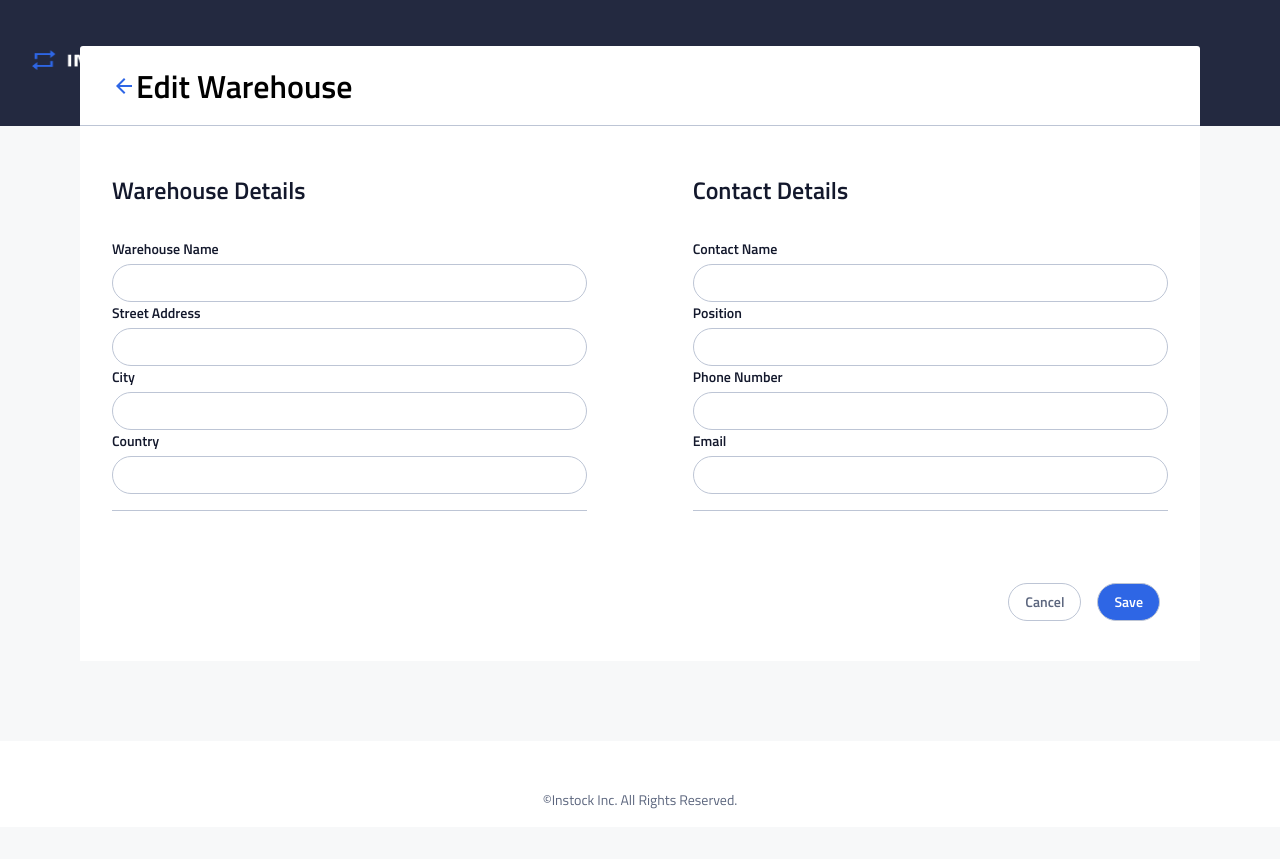
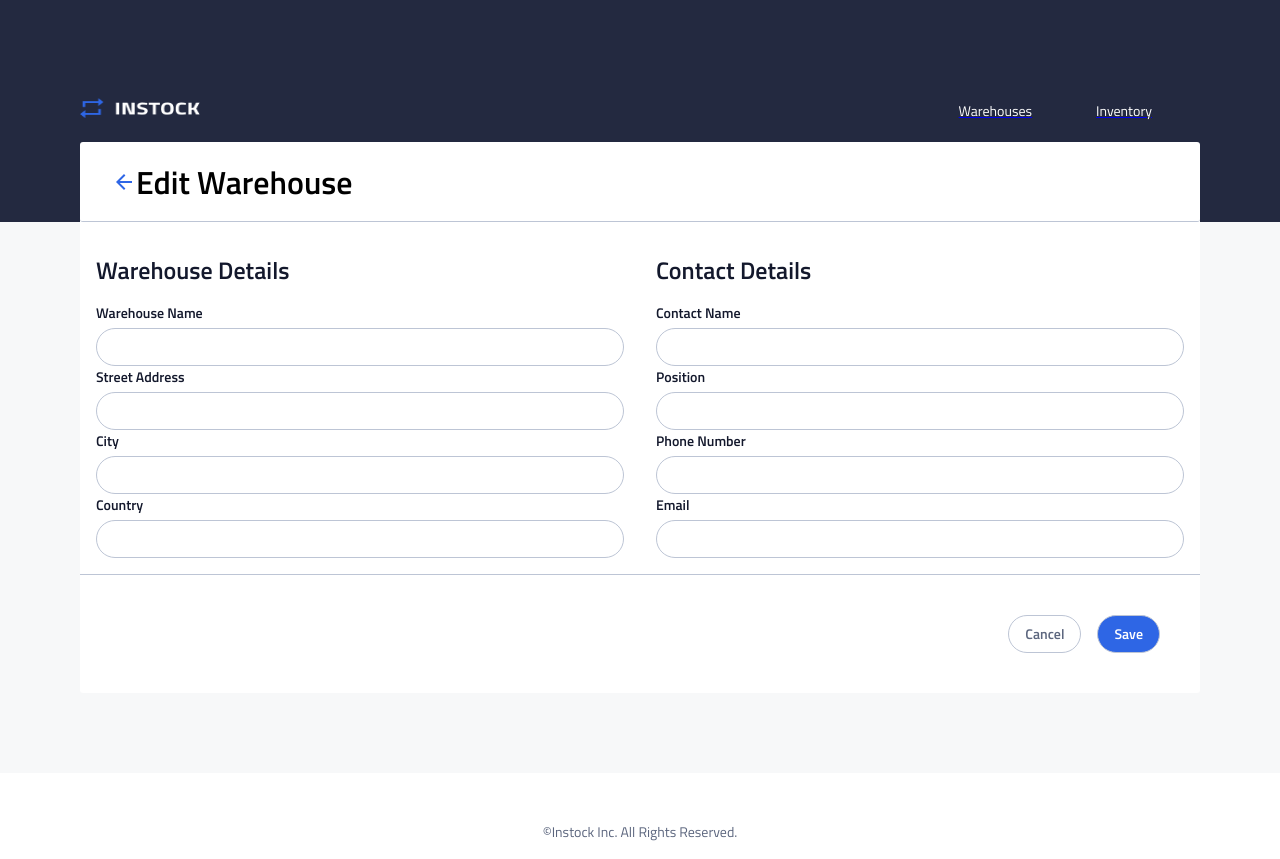
Before and after one commit to rmasuda12/code-crusaders-instock, a React (Vite) app: page /warehouseedit in a window 1280 px wide. Before the commit the page ends 827 px from the top, so only its background shows below. Built offline with nearby package versions, Linux system fonts and the light colour scheme.

Commit message:
warehouse edit form

```diff
--- a/src/components/Header/Header.scss
+++ b/src/components/Header/Header.scss
@@ -11,7 +11,7 @@
 
   @include tablet {
     @include flex-center(row);
-    padding: 2rem;
+    padding: 5rem;
   }
 
   &-logo {
--- a/src/components/WarehouseEditForm/WarehouseEditForm.jsx
+++ b/src/components/WarehouseEditForm/WarehouseEditForm.jsx
@@ -1,18 +1,43 @@
 import "./WarehouseEditForm.scss";
+import { useState } from "react";
 
 function WarehouseEditForm() {
+  const [warehouseName, setWarehouseName] = useState(" ");
+  const [streetAddress, setStreetAddress] = useState(" ");
+  const [city, setCity] = useState(" ");
+  const [country, setCountry] = useState(" ");
+  const [contactName, setContactName] = useState(" ");
+  const [position, setPosition] = useState(" ");
+  const [phoneNumber, setPhoneNumber] = useState(" ");
+  const [email, setEmail] = useState(" ");
+
+  const cancel = (e) => {
+    e.preventDefault();
+    console.log("dont submit!");
+  };
+
+  // const handleSubmit = (e) => {
+  //   e.preventDefault();
+  //   console.log("test");
+  // };
+
+  const handleChangeWarehouseName = (event) => {
+    setWarehouseName(event.target.value);
+  };
+
   return (
     <>
-      <div className="wh-edit__details">
-        <form action="" className="wh-edit__form">
+      <form className="wh-edit__form">
+        <div className="wh-edit__form-container">
           <h2 className="wh-edit__details-header">Warehouse Details</h2>
-          <article className="wh-edit__form-container">
           <label className="wh-edit__form-label">
             <h3>Warehouse Name</h3>
           </label>
           <input
             type="text"
             name="warehousename"
+            onChange={handleChangeWarehouseName}
+            value={warehouseName}
             className="wh-edit__formfield"
           />
           <label className="wh-edit__form-label">
@@ -39,11 +64,9 @@ function WarehouseEditForm() {
             name="warehousecountry"
             className="wh-edit__formfield"
           />
-          </article>
-        </form>
-        <form action="" className="wh-edit__form">
+        </div>
+        <div className="wh-edit__form-container">
           <h2 className="wh-edit__details-header">Contact Details</h2>
-          <article className="wh-edit__form-container">
           <label className="wh-edit__form-label">
             <h3>Contact Name</h3>
           </label>
@@ -68,11 +91,11 @@ function WarehouseEditForm() {
             <h3>Email</h3>
           </label>
           <input type="text" name="email" className="wh-edit__formfield" />
-          </article>
+        </div>
       </form>
-      </div>
+
       <section className="wh-edit__cta">
-        <button className="wh-edit__button-reset" type="reset">
+        <button className="wh-edit__button-reset" type="reset" onClick={cancel}>
           <h3 className="wh-edit__cancel-text">Cancel</h3>
         </button>
         <button className="wh-edit__button-save" type="submit">
--- a/src/components/WarehouseEditForm/WarehouseEditForm.scss
+++ b/src/components/WarehouseEditForm/WarehouseEditForm.scss
@@ -1,29 +1,35 @@
 @use "../../styles/partials/mixins" as *;
 @use "../../styles/partials/variables" as *;
 
-.wh-edit__details {
-  padding: 1rem;
+// .wh-edit__details {
+//   padding: 1rem;
+//   @include tablet {
+//     padding: 2rem;
+//     display: flex;
+//     justify-content: space-between;
+//   }
+// }
+
+.wh-edit__form {
   @include tablet {
-    padding: 2rem;
     display: flex;
+    width: 100%;
     justify-content: space-between;
   }
 }
-
-.wh-edit__form {
+.wh-edit__form-container {
+  width: 100%;
+  @include flex-center(column);
+  border-bottom: 1px solid $cloud;
+  padding: 1rem 1rem;
   @include tablet {
-    width: 45%;
+    width: 50%;
   }
 }
 
 .wh-edit__details-header {
   padding: 1rem 0;
   color: $instock-black;
-}
-.wh-edit__form-container {
-  @include flex-center(column);
-  border-bottom: 1px solid $cloud;
-  padding: 1rem 0;
 }
 
 .wh-edit__form-label {
@@ -39,8 +45,9 @@
   @include tablet {
     height: 2.375rem;
   }
-  &:active {
+  &:focus {
     border: 1px solid $instock-indigo;
+    outline: none;
   }
 }
 
--- a/src/pages/WarehouseEdit/WarehouseEdit.jsx
+++ b/src/pages/WarehouseEdit/WarehouseEdit.jsx
@@ -1,17 +1,18 @@
 import WarehouseEditForm from "../../components/WarehouseEditForm/WarehouseEditForm";
 import "../WarehouseEdit/WarehouseEdit.scss";
 import backarrow from "../../assets/icons/arrow_back-24px.svg";
+import { useState } from "react";
+import { NavLink } from "react-router-dom";
 
 function WarehouseEdit() {
   return (
     <div className="wh-edit__container">
       <section className="wh-edit__card">
-        <div className="wh-edit__header">
-          {/* <NavLink to="" className="warehouse-edit__header-link"> */}
+        <NavLink to="/warehouse" className="warehouse-edit__header-link">
           <h1 className="wh-edit__header-text"> Edit Warehouse</h1>
           <img src={backarrow} alt="back arrow" className="wh-edit__icon" />
-          {/* </NavLink> */}
-        </div>
+        </NavLink>
+
         <WarehouseEditForm />
       </section>
     </div>
--- a/src/pages/WarehouseEdit/WarehouseEdit.scss
+++ b/src/pages/WarehouseEdit/WarehouseEdit.scss
@@ -17,13 +17,14 @@
   .wh-edit__card {
     @include flex-center(column);
     width: 100%;
-    // height: 57.625rem;
-    border-radius: 3px 3px 0px 0px;
+    border-radius: 3px;
     background-color: $white;
 
-    .wh-edit__header {
+    .warehouse-edit__header-link {
       width: 100%;
       height: 5rem;
+      text-decoration: none;
+      color: inherit;
       @include flex-center(row-reverse);
       align-items: center;
       justify-content: center;
```
Lines whose indentation alone changed are shown as unchanged.
